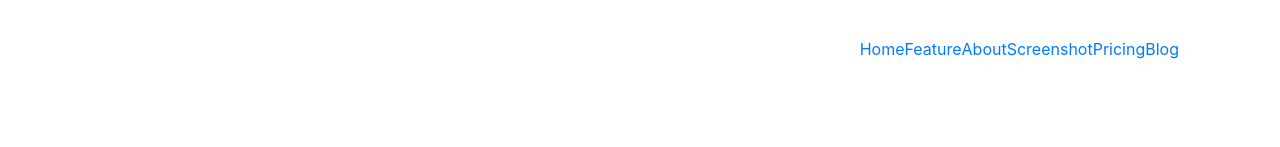
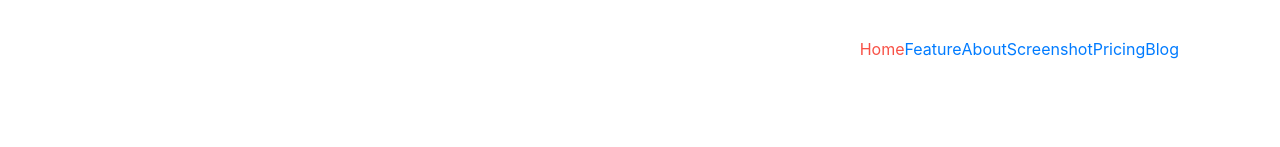
Before and after one commit to codersujon/landing_page, a Vue app: page / in a window 1280 px wide. Shown: the top 147 px of the page. Built offline with nearby package versions, Linux system fonts and the light colour scheme.

Commit message:
nav link active

```diff
--- a/src/layouts/Header.vue
+++ b/src/layouts/Header.vue
@@ -23,7 +23,7 @@ import {RouterLink} from "vue-router";
 
               <div class="collapse navbar-collapse sub-menu-bar" id="navbarSupportedContent">
                 <ul id="nav" class="navbar-nav ml-auto">
-                  <li class="nav-item active">
+                  <li class="nav-item">
                     <RouterLink class="page-scroll" :to="{name: home}">Home</RouterLink>
                   </li>
                   <li class="nav-item">
@@ -78,3 +78,8 @@ import {RouterLink} from "vue-router";
   </section>
   <!--====== HEADER PART ENDS ======-->
 </template>
+<style lang="css">
+  #nav .router-link-exact-active {
+    color: #F85146;
+  }
+</style>
```
